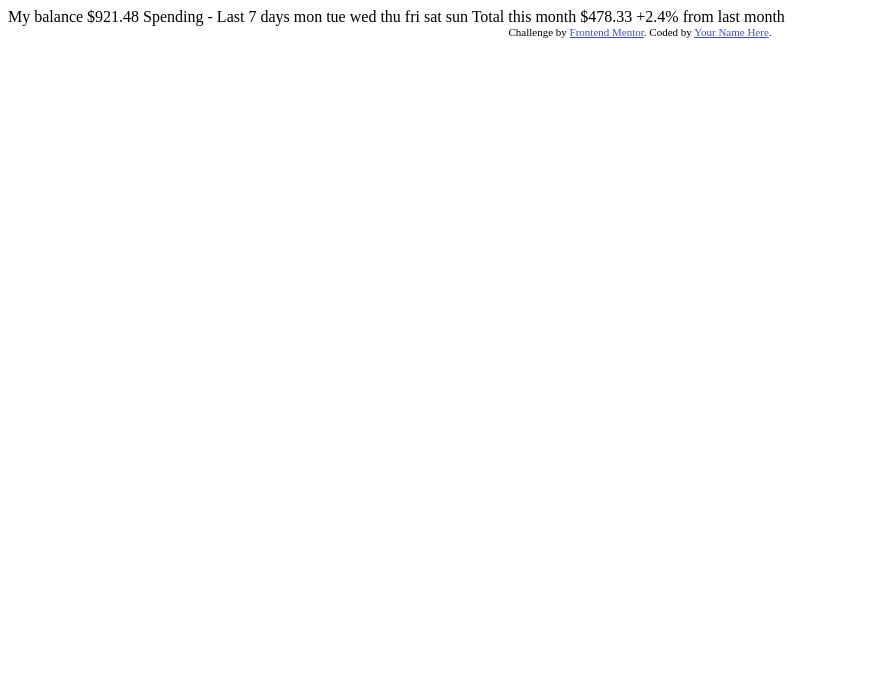
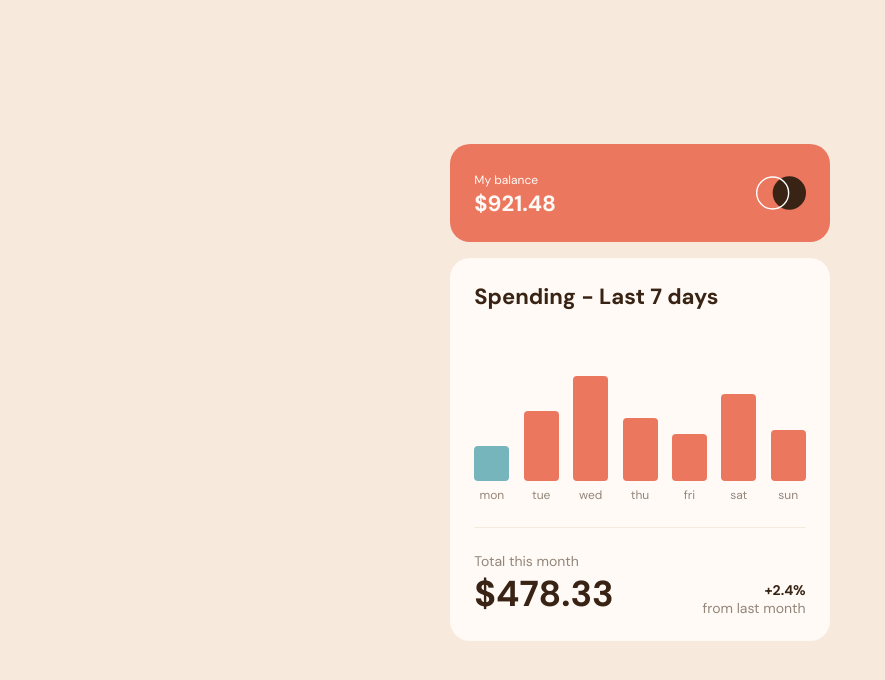
Before and after one commit to alastair-fletcher/FEM-expenses-chart-component, a plain HTML site: page index.html in a window 1280 px wide. Shown: the whole page, without its empty margins (0-885 px from the left). Drawn offline with Linux system fonts and the light colour scheme.

Commit message:
feat: Add tool tips on hover

```diff
--- a/index.html
+++ b/index.html
@@ -1,43 +1,49 @@
 <!DOCTYPE html>
 <html lang="en">
   <head>
-  <meta charset="UTF-8">
-  <meta name="viewport" content="width=device-width, initial-scale=1.0"> <!-- displays site properly based on user's device -->
-
-  <link rel="icon" type="image/png" sizes="32x32" href="./images/favicon-32x32.png">
-
+    <meta charset="UTF-8" />
+    <meta name="viewport" content="width=device-width, initial-scale=1.0" />
+    <link
+      rel="icon"
+      type="image/png"
+      sizes="32x32"
+      href="./images/favicon-32x32.png"
+    />
+    <link rel="preconnect" href="https://fonts.googleapis.com" />
+    <link rel="preconnect" href="https://fonts.gstatic.com" crossorigin />
+    <link
+      href="https://fonts.googleapis.com/css2?family=DM+Sans:wght@400;700&display=swap"
+      rel="stylesheet"
+    />
+    <link rel="stylesheet" href="css/style.min.css" />
+    <script type="module" src="index.js" defer></script>
     <title>Frontend Mentor | Expenses chart component</title>
-
-  <!-- Feel free to remove these styles or customise in your own stylesheet 👍 -->
-  <style>
-    .attribution { font-size: 11px; text-align: center; }
-    .attribution a { color: hsl(228, 45%, 44%); }
-  </style>
   </head>
   <body>
+    <main>
+      <div class="balance-section">
+        <div class="balance-section-text">
+          <span>My balance</span>
+          <h1>$921.48</h1>
+        </div>
+        <img src="/images/logo.svg" alt="logo" />
+      </div>
 
-  My balance
-  $921.48
-
-  Spending - Last 7 days
-
-  mon
-  tue
-  wed
-  thu
-  fri
-  sat
-  sun
-
-  Total this month
-  $478.33
-
-  +2.4%
-  from last month
-
-  <div class="attribution">
-    Challenge by <a href="https://www.frontendmentor.io?ref=challenge" target="_blank">Frontend Mentor</a>.
-    Coded by <a href="#">Your Name Here</a>.
+      <div class="spending-section">
+        <h1>Spending - Last 7 days</h1>
+        <div class="bar-graph"></div>
+        <hr />
+        <div class="total-section">
+          <div class="total-month">
+            <span>Total this month</span>
+            <span class="bold" id="total-spent">$478.33</span>
           </div>
+          <div class="percentage">
+            <span class="bold">+2.4%</span>
+            <span>from last month</span>
+          </div>
+        </div>
+      </div>
+    </main>
   </body>
 </html>
--- /dev/null
+++ b/index.js
@@ -0,0 +1,60 @@
+//TODO FETCH DATA!!!!
+const days = [
+  {
+    day: 'mon',
+    amount: 17.45,
+  },
+  {
+    day: 'tue',
+    amount: 34.91,
+  },
+  {
+    day: 'wed',
+    amount: 52.36,
+  },
+  {
+    day: 'thu',
+    amount: 31.07,
+  },
+  {
+    day: 'fri',
+    amount: 23.39,
+  },
+  {
+    day: 'sat',
+    amount: 43.28,
+  },
+  {
+    day: 'sun',
+    amount: 25.48,
+  },
+];
+
+const barGraph = document.querySelector('.bar-graph');
+
+let currentDay = new Date().getDay() - 1;
+
+for (let i = 0; i < days.length; i++) {
+  // create bar graph elements for each day
+  const daySpends = document.createElement('div');
+  daySpends.classList.add('day-spends');
+  const bar = document.createElement('div');
+  bar.classList.add('bar');
+  const day = document.createElement('span');
+  day.classList.add('day');
+  const totalSpentDay = document.createElement('span');
+  totalSpentDay.classList.add('total-spent-day');
+  totalSpentDay.classList.add('hide');
+
+  // add elements to DOM
+  barGraph.appendChild(daySpends);
+  daySpends.appendChild(bar);
+  bar.appendChild(totalSpentDay);
+  daySpends.appendChild(day);
+  totalSpentDay.innerHTML = `$${days[i].amount}`;
+  day.innerHTML = days[i].day;
+  bar.style.height = `${days[i].amount * 2}px`;
+
+  // add styles for current day
+  i === currentDay && bar.classList.add('current-day');
+}
--- /dev/null
+++ b/scss/style.scss
@@ -0,0 +1,161 @@
+$Soft-red: hsl(10, 79%, 65%);
+$Cyan: hsl(186, 34%, 60%);
+$Dark-brown: hsl(25, 47%, 15%);
+$Medium-brown: hsl(28, 10%, 53%);
+$Very-pale-orange: hsl(27, 66%, 92%);
+$Cream: hsl(33, 100%, 98%);
+
+* {
+  box-sizing: border-box;
+  margin: 0;
+  padding: 0;
+}
+
+body {
+  align-items: center;
+  background-color: $Very-pale-orange;
+  display: flex;
+  font-family: 'DM Sans', sans-serif;
+  font-weight: 400;
+  justify-content: center;
+  min-height: 100vh;
+}
+
+main {
+  .balance-section,
+  .spending-section {
+    border-radius: 20px;
+    display: flex;
+    margin-bottom: 1em;
+    max-width: 400px;
+    padding: 1.5em;
+
+    h1 {
+      font-size: 22px;
+    }
+
+    span {
+      font-size: 12px;
+    }
+  }
+
+  .balance-section {
+    background-color: $Soft-red;
+    justify-content: space-between;
+
+    .balance-section-text {
+      color: $Cream;
+    }
+
+    img {
+      width: 50px;
+    }
+  }
+
+  .spending-section {
+    background-color: $Cream;
+    color: $Dark-brown;
+    flex-direction: column;
+    justify-content: space-between;
+
+    .bar-graph {
+      display: flex;
+      height: 12em;
+      justify-content: space-between;
+      margin-bottom: 1.5em;
+
+      .day-spends {
+        align-items: center;
+        color: $Medium-brown;
+        display: flex;
+        flex-direction: column;
+        justify-content: flex-end;
+        margin-right: 0.9em;
+
+        &:last-child {
+          margin-right: 0;
+        }
+
+        .total-spent-day {
+          background-color: $Dark-brown;
+          border-radius: 4px;
+          color: $Cream;
+          font-size: 12px;
+          margin-bottom: 0.5em;
+          padding: 0.5em 0.3em;
+          text-align: center;
+          width: 50px;
+        }
+
+        .bar {
+          background-color: $Soft-red;
+          border-radius: 4px;
+          display: inline-block;
+          position: relative;
+          width: 35px;
+        }
+
+        .bar .total-spent-day {
+          bottom: 100%;
+          left: 50%;
+          margin-left: -25px;
+          position: absolute;
+          visibility: hidden;
+          z-index: 1;
+        }
+
+        .bar:hover .total-spent-day {
+          visibility: visible;
+        }
+
+        .bar:hover {
+          cursor: pointer;
+          filter: brightness(130%);
+        }
+
+        .day {
+          margin-top: 0.5em;
+        }
+
+        .current-day {
+          background-color: $Cyan;
+        }
+      }
+    }
+
+    hr {
+      background-color: $Very-pale-orange;
+      border: none;
+      height: 1px;
+    }
+
+    .total-section {
+      color: $Medium-brown;
+      display: flex;
+      justify-content: space-between;
+      margin-top: 1.5em;
+
+      .total-month,
+      .percentage {
+        display: flex;
+        flex-direction: column;
+
+        span {
+          font-size: 14px;
+        }
+
+        .bold {
+          color: $Dark-brown;
+          font-weight: 700;
+        }
+        #total-spent {
+          font-size: 2.25em;
+        }
+      }
+      .percentage {
+        align-items: flex-end;
+        align-self: flex-end;
+      }
+    }
+  }
+}
```
Also changed, not shown: css/style.min.css (added), data.json (line endings or trailing spaces), 1 other file. Lines whose indentation alone changed are shown as unchanged.
